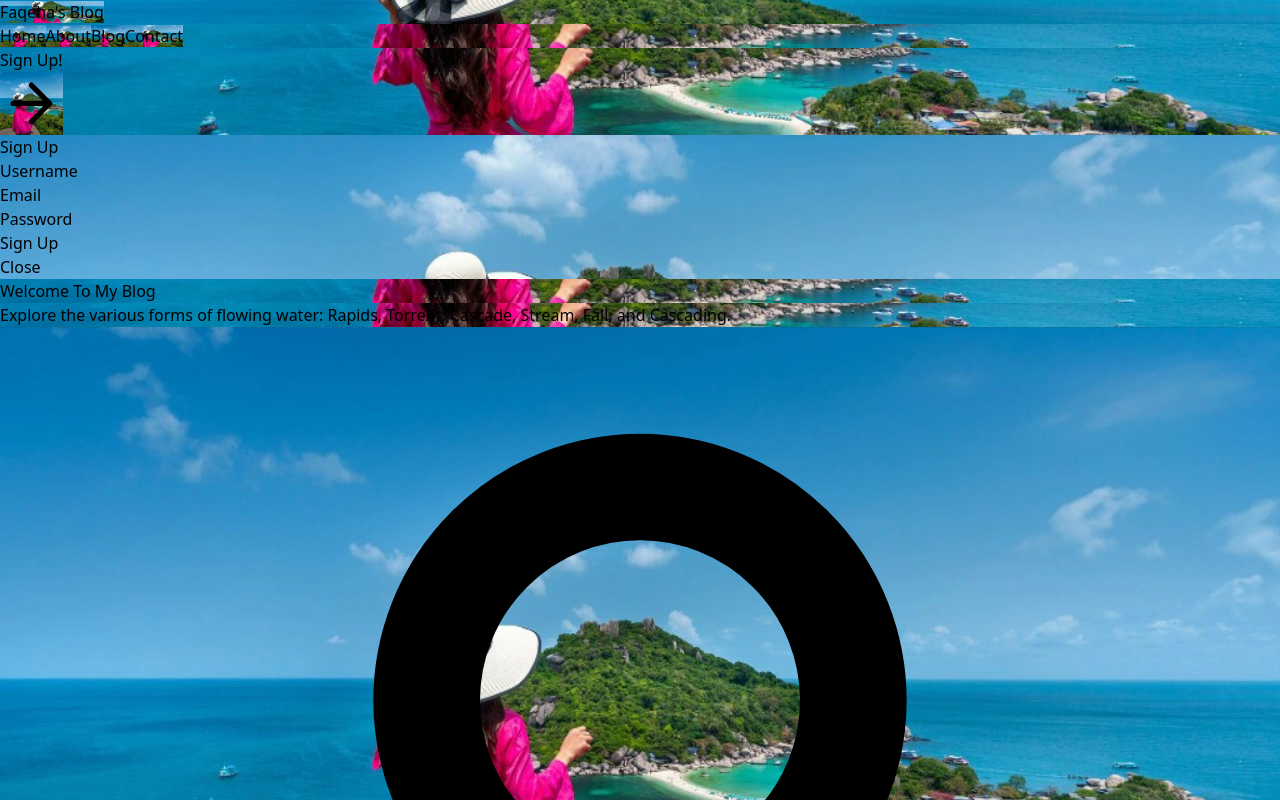
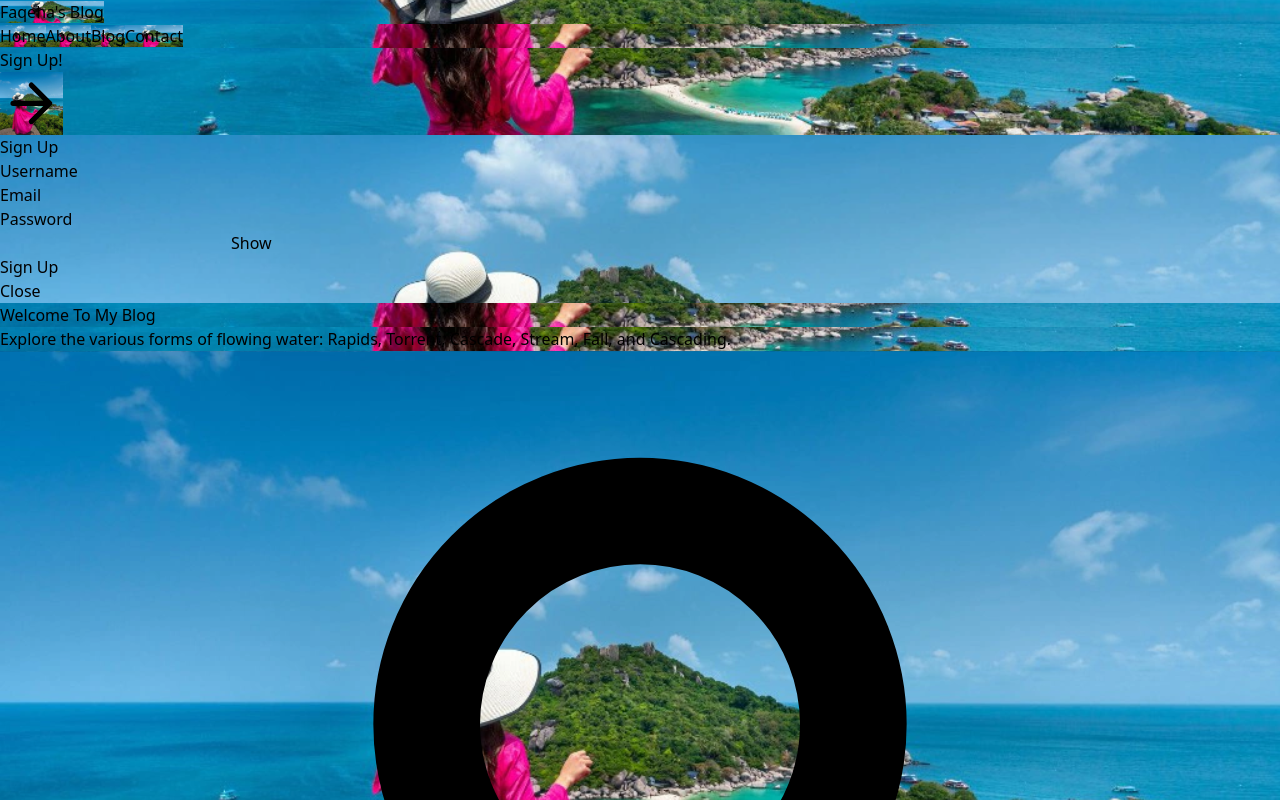
Before and after one commit to faqehanoor/Blog-Website, a Next.js app: page / in a window 1280 px wide. Both pictures are taken after a click on the button "Sign Up!". Shown: the top 800 px of the page. Built offline with nearby package versions, Linux system fonts and the light colour scheme.

Commit message:
Update SignupForm.tsx

```diff
--- a/src/app/components/SignupForm.tsx
+++ b/src/app/components/SignupForm.tsx
@@ -14,7 +14,8 @@ export const SignupForm: React.FC<SignupFormProps> = ({ setShowModal }) => {
   });
 
   const [status, setStatus] = useState('');
-  const [errors, setErrors] = useState<{ [key: string]: string }>({});
+  const [errors, setErrors] = useState<{ [key: string]: string }>();
+  const [passwordVisible, setPasswordVisible] = useState(false);
 
   const handleInputChange = (e: ChangeEvent<HTMLInputElement>) => {
     const { name, value } = e.target;
@@ -22,6 +23,10 @@ export const SignupForm: React.FC<SignupFormProps> = ({ setShowModal }) => {
       ...formData,
       [name]: value,
     });
+  };
+
+  const togglePasswordVisibility = () => {
+    setPasswordVisible(!passwordVisible);
   };
 
   const validateForm = () => {
@@ -75,42 +80,58 @@ export const SignupForm: React.FC<SignupFormProps> = ({ setShowModal }) => {
         {/* Form */}
         <form onSubmit={handleSubmit} className="space-y-4">
           <div>
-            <label className="block font-bold text-black mb-2">Username</label>
+            <label className="block font-bold text-black mb-2" htmlFor="username">Username</label>
             <input
+              id="username"
               type="text"
               name="username"
               value={formData.username}
               onChange={handleInputChange}
               className="w-full p-2 rounded-md border border-gray-300"
               required
+              aria-describedby="username-error"
             />
-            {errors.username && <p className="text-red-500 text-sm">{errors.username}</p>}
+            {errors?.username && <p id="username-error" className="text-red-500 text-sm">{errors.username}</p>}
           </div>
 
           <div>
-            <label className="block font-bold text-black mb-2">Email</label>
+            <label className="block font-bold text-black mb-2" htmlFor="email">Email</label>
             <input
+              id="email"
               type="email"
               name="email"
               value={formData.email}
               onChange={handleInputChange}
               className="w-full p-2 rounded-md border border-gray-300"
               required
+              aria-describedby="email-error"
             />
-            {errors.email && <p className="text-red-500 text-sm">{errors.email}</p>}
+            {errors?.email && <p id="email-error" className="text-red-500 text-sm">{errors.email}</p>}
           </div>
 
           <div>
-            <label className="block font-bold text-black mb-2">Password</label>
+            <label className="block font-bold text-black mb-2" htmlFor="password">Password</label>
+            <div className="relative">
               <input
-              type="password"
+                id="password"
+                type={passwordVisible ? "text" : "password"}
                 name="password"
                 value={formData.password}
                 onChange={handleInputChange}
                 className="w-full p-2 rounded-md border border-gray-300"
                 required
+                aria-describedby="password-error"
               />
-            {errors.password && <p className="text-red-500 text-sm">{errors.password}</p>}
+              <button
+                type="button"
+                onClick={togglePasswordVisibility}
+                className="absolute right-2 top-2 text-sm"
+                aria-label={passwordVisible ? "Hide password" : "Show password"}
+              >
+                {passwordVisible ? 'Hide' : 'Show'}
+              </button>
+            </div>
+            {errors?.password && <p id="password-error" className="text-red-500 text-sm">{errors.password}</p>}
           </div>
 
           <div className="flex justify-center">
@@ -124,7 +145,7 @@ export const SignupForm: React.FC<SignupFormProps> = ({ setShowModal }) => {
         </form>
 
         {/* Status */}
-        <div className="text-center mt-4">
+        <div className="text-center mt-4" role="alert" aria-live="polite">
           <p>{status}</p>
         </div>
 
```
Lines whose indentation alone changed are shown as unchanged.
